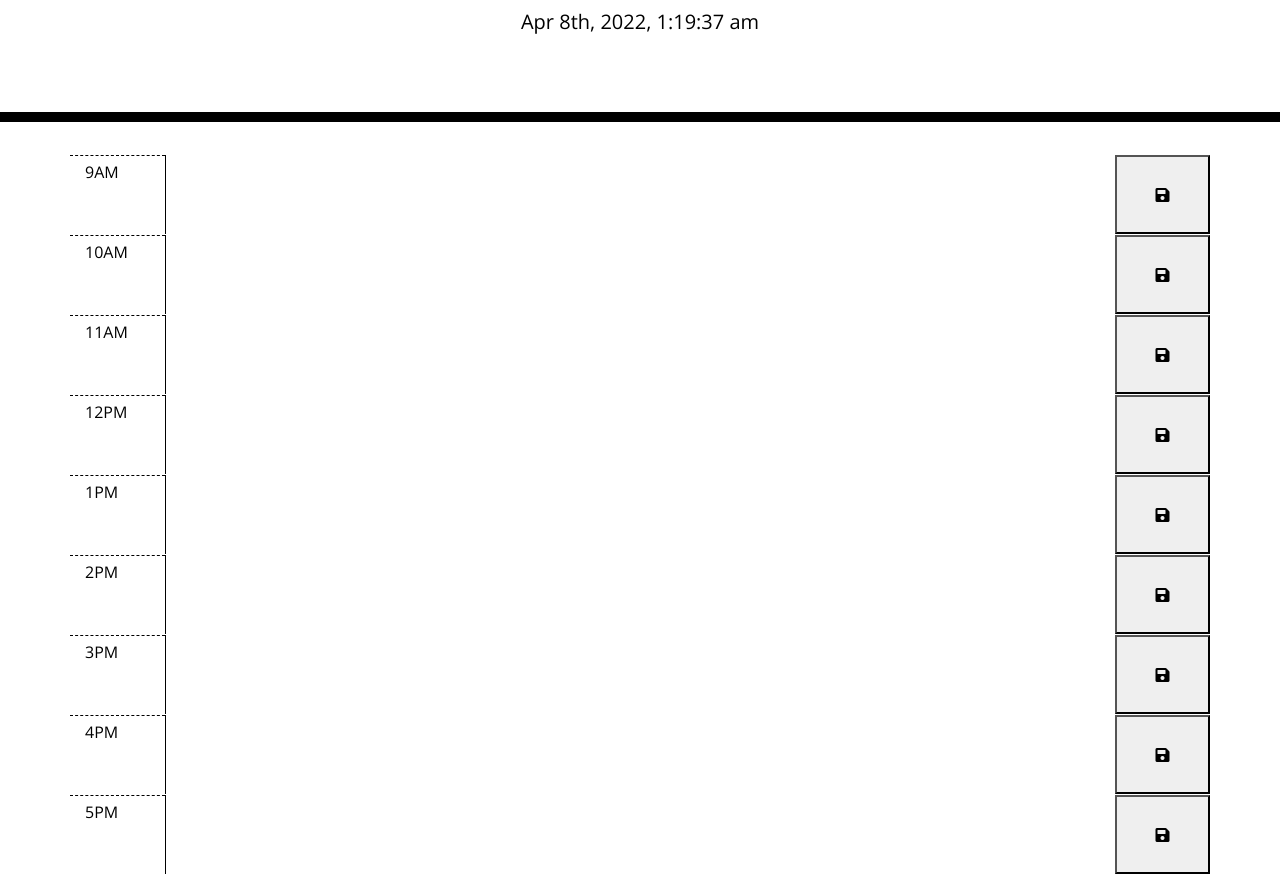
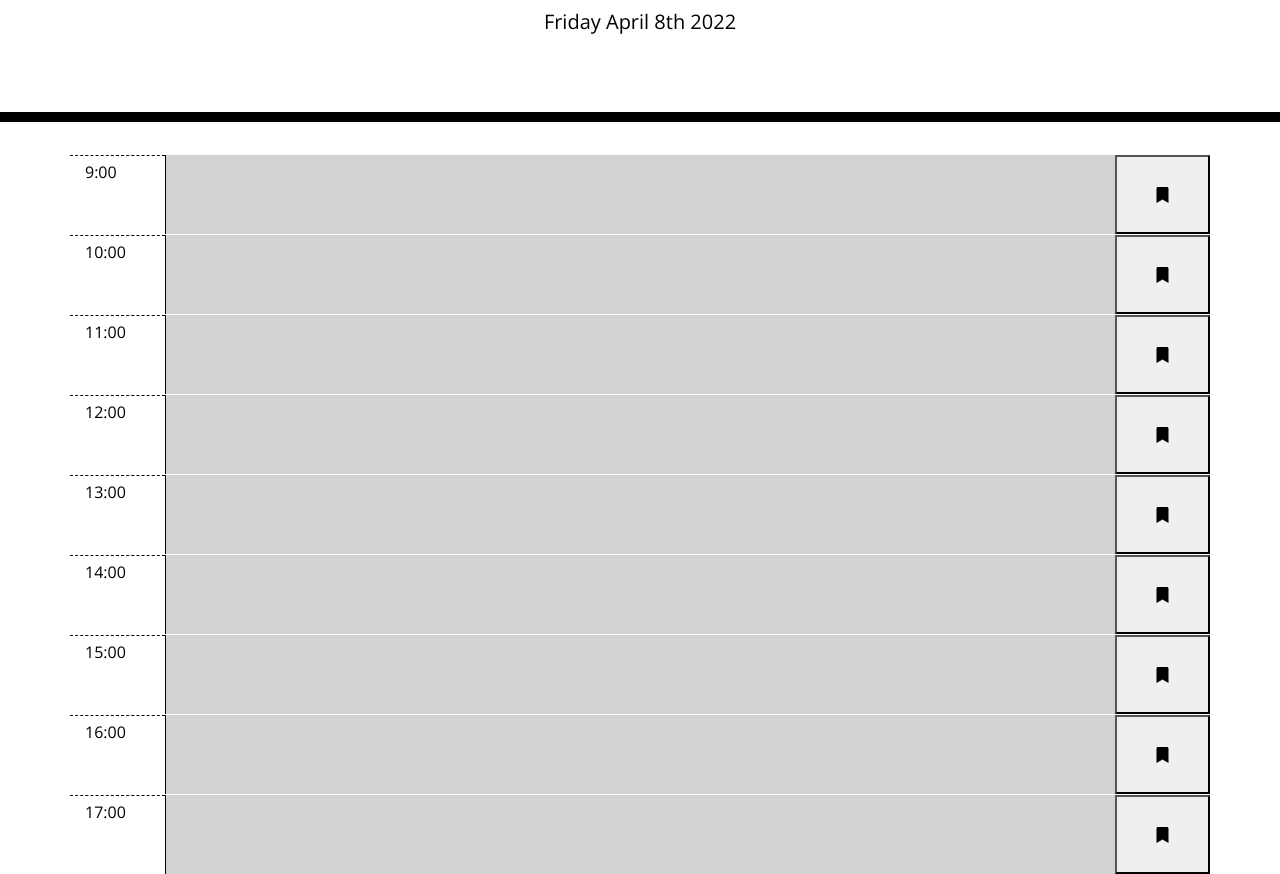
Before and after one commit to mcgidoug/hw5-api-work-day-scheduler, a plain HTML site: page index.html in a window 1280 px wide. Shown: the part 182-1056 px from the top of the page. Drawn offline with nearby package versions, Linux system fonts and the light colour scheme.

Commit message:
added function to change appointment block colors and save button function

```diff
--- a/Assets/js/app.js
+++ b/Assets/js/app.js
@@ -1,9 +1,34 @@
-//
+// global variables
 let saveButton = $(".saveButton");
-
 let currentTimeContainer = document.getElementById("currentTime");
-// current time function
+let hourBlock = document.querySelectorAll("hourBlock");
+// current time function in header
 setInterval(() => {
-  let today = moment().format("MMM Do, YYYY, h:mm:ss a");
+  let today = moment().format("dddd MMMM Do YYYY");
   currentTimeContainer.innerHTML = today;
 }, 1000);
+//  call color block changer function
+changeBlockColor();
+//  function to change color of time-blocks
+function changeBlockColor() {
+  let hour = moment().hours();
+
+  $(".hourBlock").each(function () {
+    let currentHour = parseInt($(this).attr("id").split("hour")[1]);
+
+    if (currentHour > hour) {
+      $(this).addClass("future");
+    } else if (currentHour === hour) {
+      $(this).addClass("present");
+    } else {
+      $(this).addClass("past");
+    }
+  });
+}
+// click save button to store appointment data
+saveButton.on("click", function () {
+  let text = $(this).siblings(".description").val();
+  let time = $(this).parent().attr("id");
+});
+
+console.log(localStorage);
--- a/index.html
+++ b/index.html
@@ -15,64 +15,64 @@
 
 <body>
   <header class="jumbotron">
-    <h1 class="display-3">Work Day Scheduler</h1>
-    <p class="lead">A simple calendar app for scheduling your work day</p>
+    <h1 class="display-3 bg-warning rounded">Work Day Scheduler</h1>
+    <p class="lead">Plan your work day below</p>
     <p id="currentTime" class="lead"></p>
   </header>
-  <!-- Timeblocks go here -->
+  <!-- Timeblocks -->
   <div class="container">
     <div class="row hourBlock" id="9">
-      <div class="col-1 hour pt-2">9AM</div>
+      <div class="col-sm hour pt-2">9:00</div>
       <textarea class="col-10 plan"></textarea>
-      <button class="col-1 saveButton"><i class="fas fa-save"></i></button>
+      <button class="col-1 saveButton"><i class="fas fa-solid fa-bookmark"></i></button>
     </div>
 
     <div class="row hourBlock" id="10">
-      <div class="col-1 hour pt-2">10AM</div>
+      <div class="col-1 hour pt-2">10:00</div>
       <textarea class="col-10 plan"></textarea>
-      <button class="col-1 saveButton"><i class="fas fa-save"></i></button>
+      <button class="col-1 saveButton"><i class="fas fa-solid fa-bookmark"></i></button>
     </div>
 
     <div class="row hourBlock" id="11">
-      <div class="col-1 hour pt-2">11AM</div>
+      <div class="col-1 hour pt-2">11:00</div>
       <textarea class="col-10 plan"></textarea>
-      <button class="col-1 saveButton"><i class="fas fa-save"></i></button>
+      <button class="col-1 saveButton"><i class="fas fa-solid fa-bookmark"></i></button>
     </div>
 
     <div class="row hourBlock" id="12">
-      <div class="col-1 hour pt-2" value="12PM">12PM</div>
+      <div class="col-1 hour pt-2" value="12PM">12:00</div>
       <textarea class="col-10 plan"></textarea>
-      <button class="col-1 saveButton"><i class="fas fa-save"></i></button>
+      <button class="col-1 saveButton"><i class="fas fa-solid fa-bookmark"></i></button>
     </div>
 
     <div class="row hourBlock" id="13">
-      <div class="col-1 hour pt-2">1PM</div>
+      <div class="col-1 hour pt-2">13:00</div>
       <textarea class="col-10 plan"></textarea>
-      <button class="col-1 saveButton"><i class="fas fa-save"></i></button>
+      <button class="col-1 saveButton"><i class="fas fa-solid fa-bookmark"></i></button>
     </div>
 
     <div class="row hourBlock" id="14">
-      <div class="col-1 hour pt-2">2PM</div>
+      <div class="col-1 hour pt-2">14:00</div>
       <textarea class="col-10 plan"></textarea>
-      <button class="col-1 saveButton"><i class="fas fa-save"></i></button>
+      <button class="col-1 saveButton"><i class="fas fa-solid fa-bookmark"></i></button>
     </div>
 
     <div class="row hourBlock" id="15">
-      <div class="col-1 hour pt-2">3PM</div>
+      <div class="col-1 hour pt-2">15:00</div>
       <textarea class="col-10 plan"></textarea>
-      <button class="col-1 saveButton"><i class="fas fa-save"></i></button>
+      <button class="col-1 saveButton"><i class="fas fa-solid fa-bookmark"></i></button>
     </div>
 
     <div class="row hourBlock" id="16">
-      <div class="col-1 hour pt-2">4PM</div>
+      <div class="col-1 hour pt-2">16:00</div>
       <textarea class="col-10 plan"></textarea>
-      <button class="col-1 saveButton"><i class="fas fa-save"></i></button>
+      <button class="col-1 saveButton"><i class="fas fa-solid fa-bookmark"></i></button>
     </div>
 
     <div class="row hourBlock" id="17">
-      <div class="col-1 hour pt-2">5PM</div>
+      <div class="col-1 hour pt-2">17:00</div>
       <textarea class="col-10 plan"></textarea>
-      <button class="col-1 saveButton"><i class="fas fa-save"></i></button>
+      <button class="col-1 saveButton"><i class="fas fa-solid fa-bookmark"></i></button>
     </div>
 
   </div>
```
Also changed, not shown: 1 other file.
